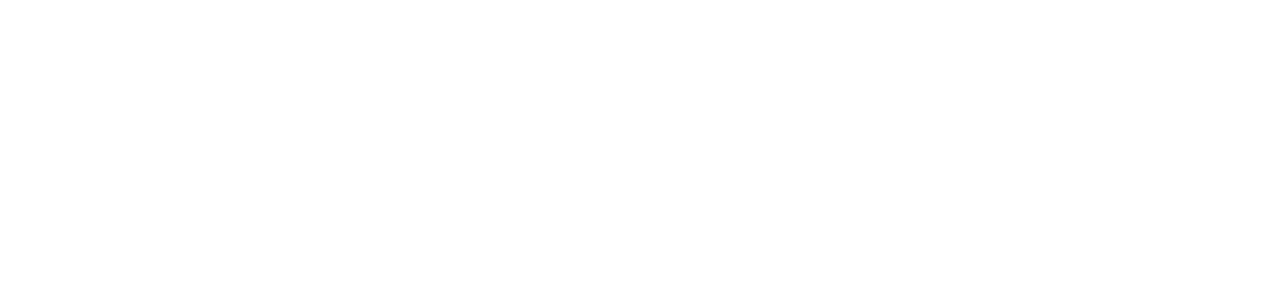
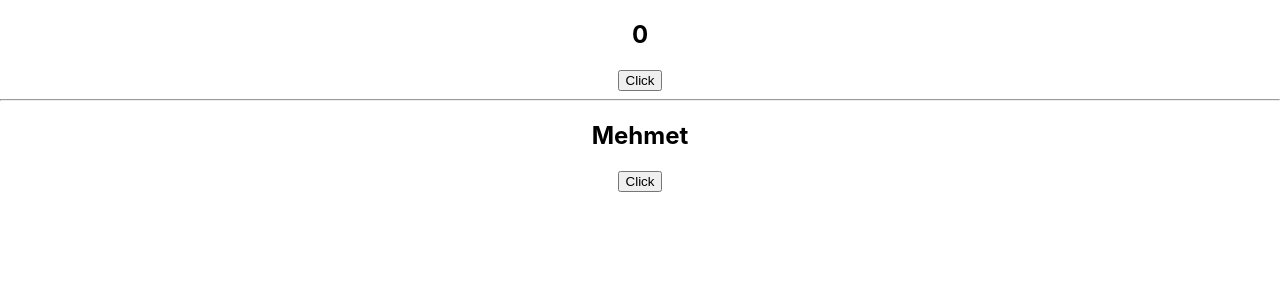
Before and after one commit to maziz-create/react-training, a React (Create React App) app: page / in a window 1280 px wide. Shown: the top 300 px of the page. Built offline with nearby package versions, Linux system fonts and the light colour scheme.

Commit message:
added useEffect and its descriptions

```diff
--- a/src/App.js
+++ b/src/App.js
@@ -1,8 +1,51 @@
 import './App.css';
+import { useState, useEffect } from 'react';
+
+/*
+  useEffect(react'tan import edildi.)
+  açıklama => bir state tanımladık. state değiştiği anda ilgili component render edilecek.
+  peki biz herhangi bir state'in güncellenme durumunu yani render edilme durumunu nasıl yakalayabiliriz?
+  bu eventi nasıl yakalayabiliriz?
+
+  kural => useState de dahil, useEffect gibi hooklar bir if yapısının içinde olmamalı. componentin
+  tepesinde bulunmalı ve herhangi bir kontrole tabi olmamalı.
+*/
 
 function App() {
+  // ilk state'imiz
+  const [number, setNumber] = useState(0);
+
+  // sonradan eklediğimiz içinci state'imiz.
+  const [name, setName] = useState("Mehmet");
+
+  useEffect(() => { /* herhangi bir state güncellendiği anda konsola yaz. */
+    console.log("state güncellendi!");
+  })
+
+  useEffect(() => {/* fark => [] budur. buna dependency array deniliyor.
+    anlamı => component mount edildiğinde yakala. monte edildiğinde.. */
+    console.log("component mount edildi!");
+  }, []);
+
+  useEffect(() => {/* fark => [number] budur.
+    anlamı => sadece number state güncellendiği anda konsola yaz.
+    */
+    console.log("number state güncellendi!");
+  }, [number]);
+
+  useEffect(() => {
+    console.log("number veya name state güncellendi!");
+  }, [number, name]);
+
   return (
     <div className="App">
+      <h2>{number}</h2>
+      <button onClick={() => setNumber(number + 1)}>Click</button>
+
+      <hr />
+
+      <h2>{name}</h2>
+      <button onClick={() => setName("Mehmet değil Mehmet Aziz")}>Click</button>
     </div>
   );
 }
```
